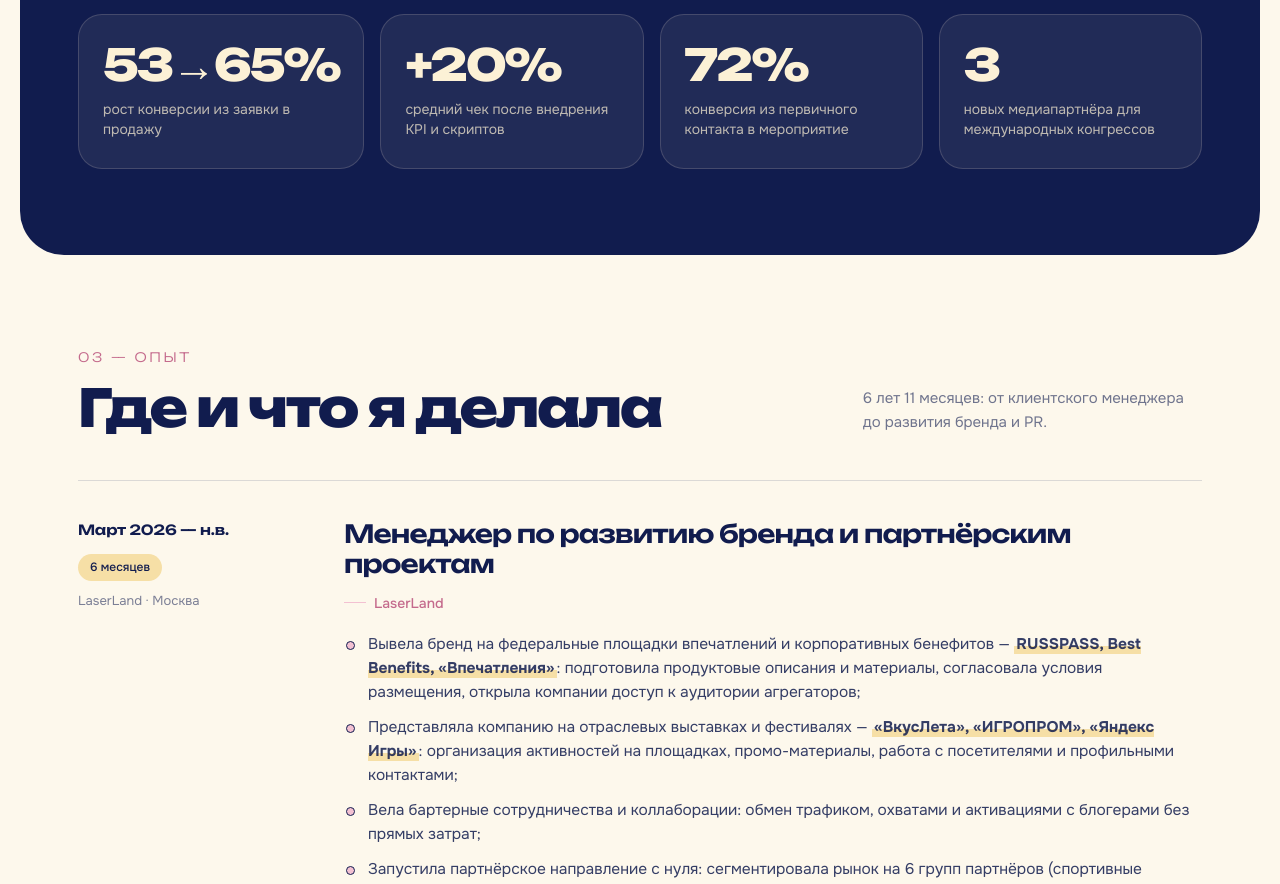
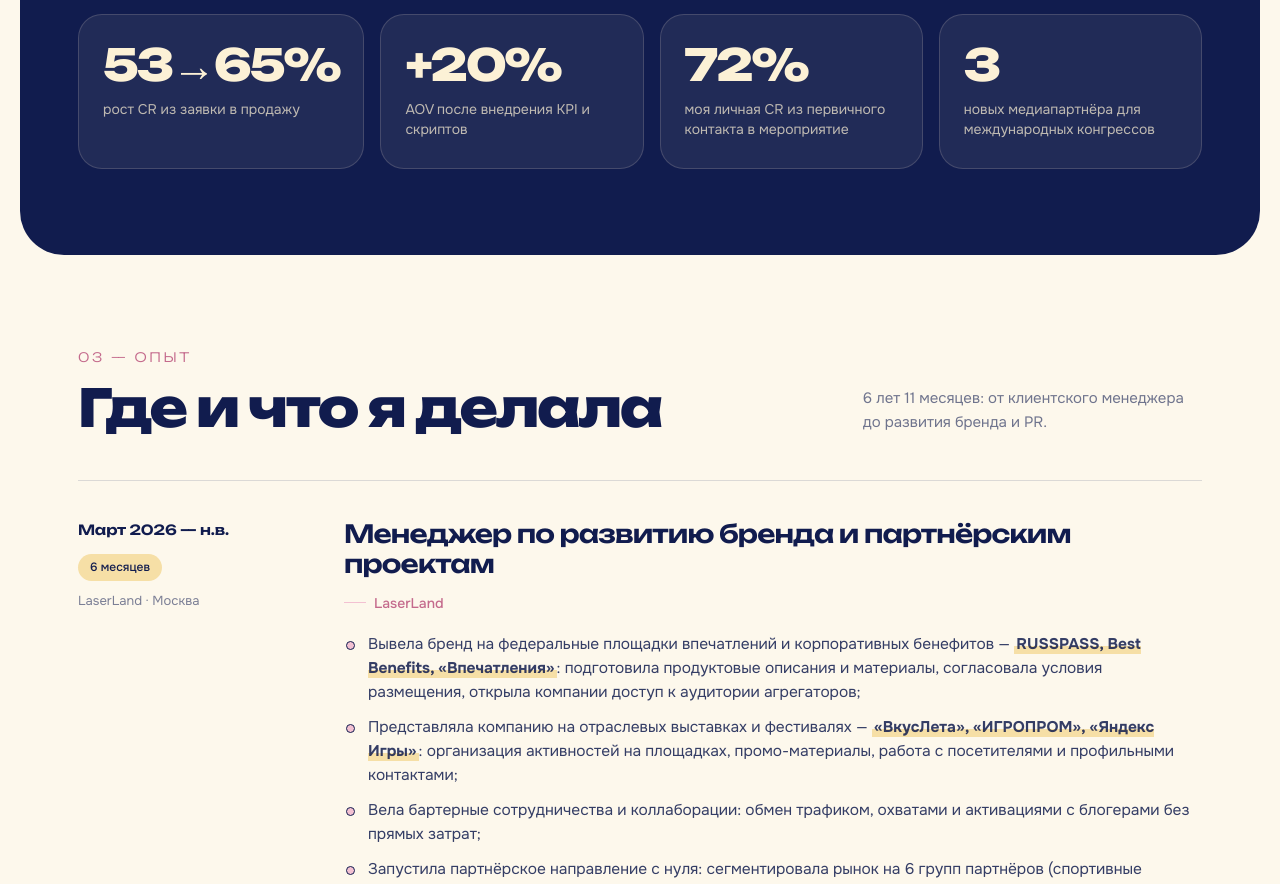
Before and after one commit to ulyaseverova/resume, a plain HTML site: page index.html in a window 1280 px wide. Shown: the part 1950-2834 px from the top of the page. Drawn offline with Linux system fonts and the light colour scheme.

Commit message:
Update index.html

```diff
--- a/index.html
+++ b/index.html
@@ -305,9 +305,9 @@ footer .wrap{position:relative;z-index:2}
       <div class="stat rv"><div class="st-num">100+</div><div class="st-lab">мероприятий с бюджетами от 70 000 до 8 000 000 ₽</div></div>
       <div class="stat rv"><div class="st-num">11</div><div class="st-lab">подписанных партнёрских соглашений с нуля</div></div>
       <div class="stat rv"><div class="st-num">150+</div><div class="st-lab">лидов из партнёрских каналов без прямых вложений</div></div>
-      <div class="stat rv"><div class="st-num">53→65%</div><div class="st-lab">рост конверсии из заявки в продажу</div></div>
-      <div class="stat rv"><div class="st-num">+20%</div><div class="st-lab">средний чек после внедрения KPI и скриптов</div></div>
-      <div class="stat rv"><div class="st-num">72%</div><div class="st-lab">конверсия из первичного контакта в мероприятие</div></div>
+      <div class="stat rv"><div class="st-num">53→65%</div><div class="st-lab">рост CR из заявки в продажу</div></div>
+      <div class="stat rv"><div class="st-num">+20%</div><div class="st-lab">AOV после внедрения KPI и скриптов</div></div>
+      <div class="stat rv"><div class="st-num">72%</div><div class="st-lab">моя личная CR из первичного контакта в мероприятие</div></div>
       <div class="stat rv"><div class="st-num">3</div><div class="st-lab">новых медиапартнёра для международных конгрессов</div></div>
     </div>
   </div>
```
